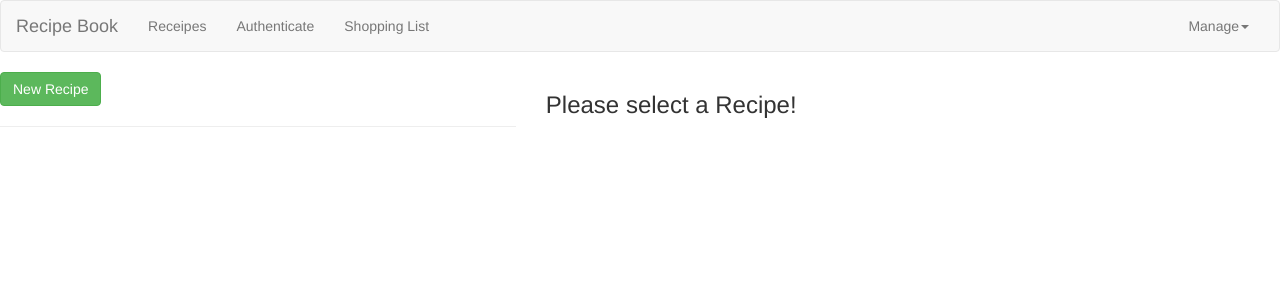
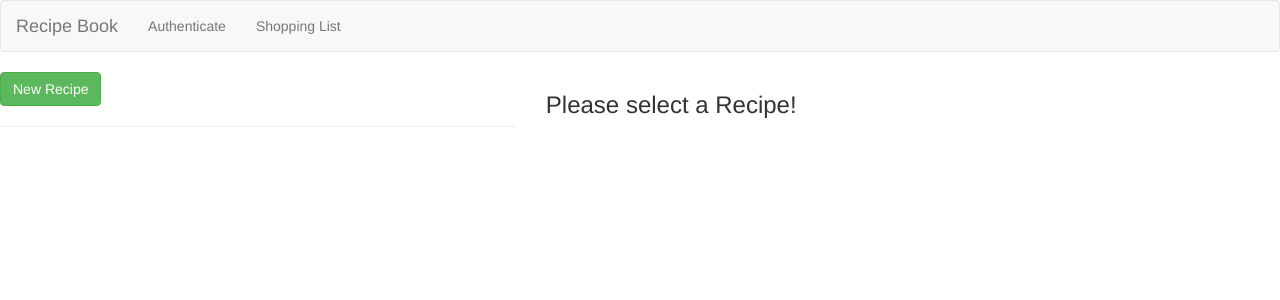
Before and after one commit to ken0901/Angular-App, an Angular app: page /recipes in a window 1280 px wide. Shown: the top 300 px of the page. Built offline with nearby package versions, Linux system fonts and the light colour scheme.

Commit message:
Reflecting the Auth state in the UI

```diff
--- a/src/app/header/header/header.component.html
+++ b/src/app/header/header/header.component.html
@@ -5,12 +5,15 @@
         </div>
         <div class="collapse navbar-collapse">
             <ul class="nav navbar-nav">
-                <li><a routerLinkActive="active" routerLink="/recipes">Receipes</a></li>
-                <li><a routerLinkActive="active" routerLink="/auth">Authenticate</a></li>
+                <li><a routerLinkActive="active" routerLink="/recipes" *ngIf="isAuthenticated">Receipes</a></li>
+                <li><a routerLinkActive="active" routerLink="/auth" *ngIf="!isAuthenticated">Authenticate</a></li>
                 <li><a routerLinkActive="active" routerLink="/shopping-list">Shopping List</a></li>
             </ul>
             <ul class="nav navbar-nav navbar-right">
-                <li class="dropdown" appDropdown>
+                <li *ngIf="isAuthenticated">
+                    <a style="cursor:pointer;">Logout</a>
+                </li>
+                <li class="dropdown" appDropdown *ngIf="isAuthenticated">
                     <a  class="dropdown-toggle" role="button">Manage<span class="caret"></span></a>
                     <ul class="dropdown-menu">
                         <li><a style="cursor:pointer;" (click)="onSaveData()">Save Data</a></li>
--- a/src/app/header/header/header.component.ts
+++ b/src/app/header/header/header.component.ts
@@ -1,4 +1,6 @@
-import { Component, OnInit } from '@angular/core';
+import { Component, OnDestroy, OnInit } from '@angular/core';
+import { Subscription } from 'rxjs';
+import { AuthService } from 'src/app/services/auth.service';
 import { DataStorageService } from 'src/app/services/data-storage.service';
 
 @Component({
@@ -6,11 +8,17 @@ import { DataStorageService } from 'src/app/services/data-storage.service';
   templateUrl: './header.component.html',
   styleUrls: ['./header.component.css']
 })
-export class HeaderComponent implements OnInit {
+export class HeaderComponent implements OnInit, OnDestroy {
+  isAuthenticated = false;
+  private userSub: Subscription;
 
-  constructor(private dataStorageService: DataStorageService) { }
+  constructor(private dataStorageService: DataStorageService,
+              private authService: AuthService) { }
 
   ngOnInit(): void {
+    this.userSub = this.authService.user.subscribe(user => {
+      this.isAuthenticated = !user ? false: true; // !!user
+    });
   }
 
   onSaveData(){
@@ -20,4 +28,8 @@ export class HeaderComponent implements OnInit {
   onFetchData(){
     this.dataStorageService.fetchRecipes().subscribe();
   }
+
+  ngOnDestroy(): void {
+    this.userSub.unsubscribe();
+  }
 }
```
